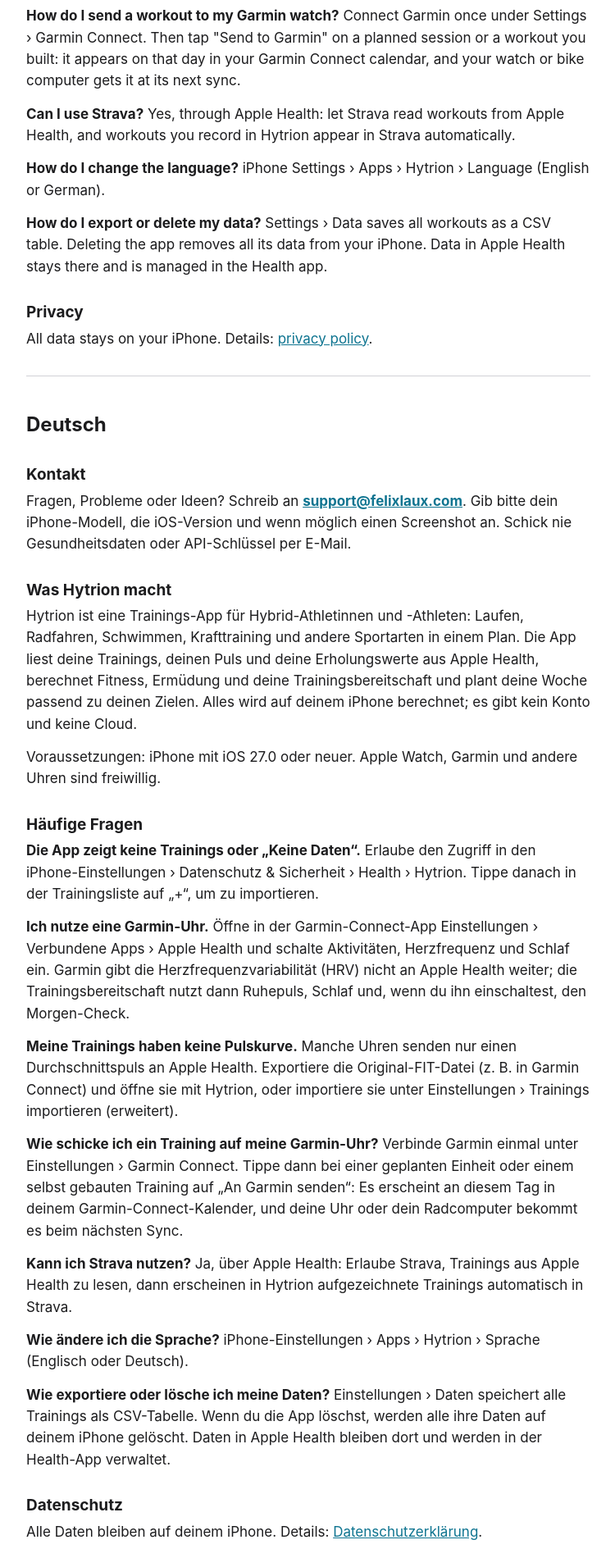
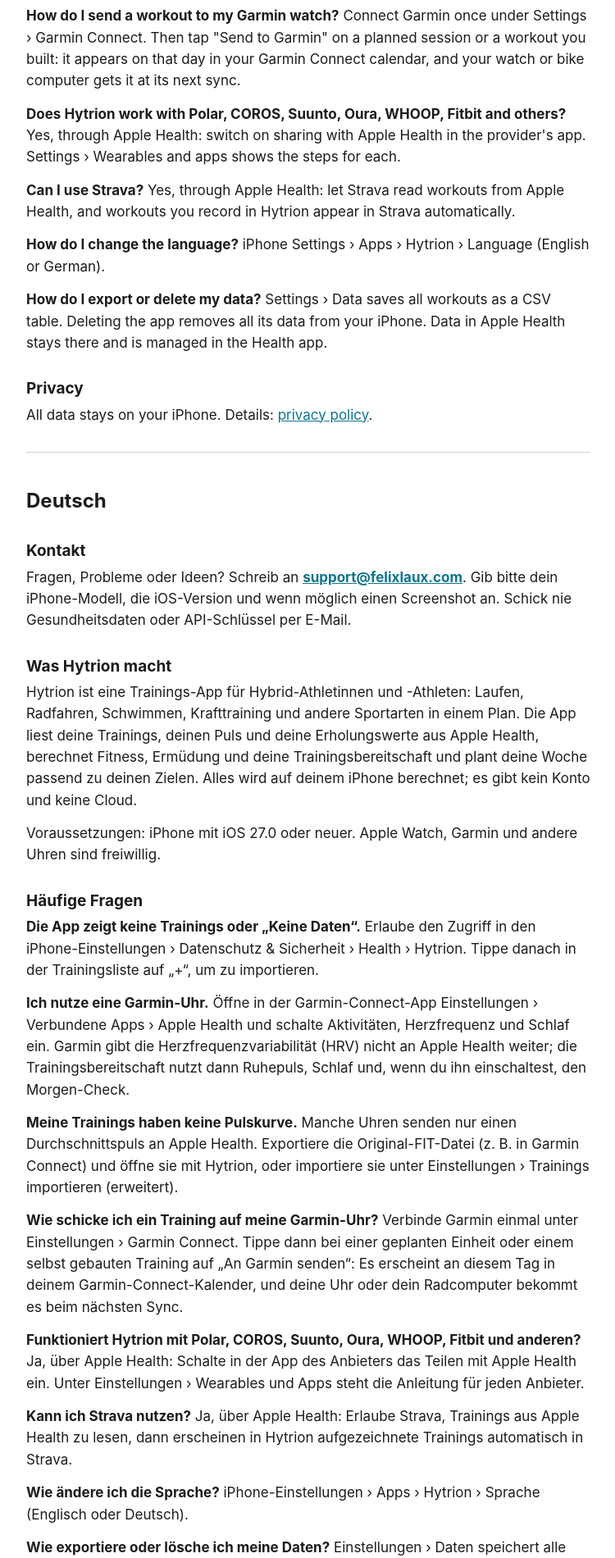
Before and after one commit to hybridperformancelabs/app-pages, a plain HTML site: page support/index.html in a window 1280 px wide. Shown: the part 955-2855 px from the top of the page at 82% size, without its empty margins (264-1014 px from the left). Drawn offline with Linux system fonts and the light colour scheme.

Commit message:
Update pages from a92c085

```diff
--- a/support/index.html
+++ b/support/index.html
@@ -41,6 +41,7 @@ hr { border: 0; border-top: 1px solid var(--line); margin: 32px 0; }
 <p><strong>I use a Garmin watch.</strong> In the Garmin Connect app, open Settings › Connected Apps › Apple Health and switch on workouts, heart rate and sleep. Garmin doesn't send heart rate variability (HRV) to Apple Health, so the training readiness then uses resting heart rate, sleep and, if you switch it on, the morning check-in.</p>
 <p><strong>My workouts have no heart rate curve.</strong> Some watches send only an average heart rate to Apple Health. Export the original FIT file (e.g. in Garmin Connect) and open it with Hytrion, or import it under Settings › Import workouts (advanced).</p>
 <p><strong>How do I send a workout to my Garmin watch?</strong> Connect Garmin once under Settings › Garmin Connect. Then tap "Send to Garmin" on a planned session or a workout you built: it appears on that day in your Garmin Connect calendar, and your watch or bike computer gets it at its next sync.</p>
+<p><strong>Does Hytrion work with Polar, COROS, Suunto, Oura, WHOOP, Fitbit and others?</strong> Yes, through Apple Health: switch on sharing with Apple Health in the provider's app. Settings › Wearables and apps shows the steps for each.</p>
 <p><strong>Can I use Strava?</strong> Yes, through Apple Health: let Strava read workouts from Apple Health, and workouts you record in Hytrion appear in Strava automatically.</p>
 <p><strong>How do I change the language?</strong> iPhone Settings › Apps › Hytrion › Language (English or German).</p>
 <p><strong>How do I export or delete my data?</strong> Settings › Data saves all workouts as a CSV table. Deleting the app removes all its data from your iPhone. Data in Apple Health stays there and is managed in the Health app.</p>
@@ -59,6 +60,7 @@ hr { border: 0; border-top: 1px solid var(--line); margin: 32px 0; }
 <p><strong>Ich nutze eine Garmin-Uhr.</strong> Öffne in der Garmin-Connect-App Einstellungen › Verbundene Apps › Apple Health und schalte Aktivitäten, Herzfrequenz und Schlaf ein. Garmin gibt die Herzfrequenzvariabilität (HRV) nicht an Apple Health weiter; die Trainingsbereitschaft nutzt dann Ruhepuls, Schlaf und, wenn du ihn einschaltest, den Morgen-Check.</p>
 <p><strong>Meine Trainings haben keine Pulskurve.</strong> Manche Uhren senden nur einen Durchschnittspuls an Apple Health. Exportiere die Original-FIT-Datei (z. B. in Garmin Connect) und öffne sie mit Hytrion, oder importiere sie unter Einstellungen › Trainings importieren (erweitert).</p>
 <p><strong>Wie schicke ich ein Training auf meine Garmin-Uhr?</strong> Verbinde Garmin einmal unter Einstellungen › Garmin Connect. Tippe dann bei einer geplanten Einheit oder einem selbst gebauten Training auf „An Garmin senden“: Es erscheint an diesem Tag in deinem Garmin-Connect-Kalender, und deine Uhr oder dein Radcomputer bekommt es beim nächsten Sync.</p>
+<p><strong>Funktioniert Hytrion mit Polar, COROS, Suunto, Oura, WHOOP, Fitbit und anderen?</strong> Ja, über Apple Health: Schalte in der App des Anbieters das Teilen mit Apple Health ein. Unter Einstellungen › Wearables und Apps steht die Anleitung für jeden Anbieter.</p>
 <p><strong>Kann ich Strava nutzen?</strong> Ja, über Apple Health: Erlaube Strava, Trainings aus Apple Health zu lesen, dann erscheinen in Hytrion aufgezeichnete Trainings automatisch in Strava.</p>
 <p><strong>Wie ändere ich die Sprache?</strong> iPhone-Einstellungen › Apps › Hytrion › Sprache (Englisch oder Deutsch).</p>
 <p><strong>Wie exportiere oder lösche ich meine Daten?</strong> Einstellungen › Daten speichert alle Trainings als CSV-Tabelle. Wenn du die App löschst, werden alle ihre Daten auf deinem iPhone gelöscht. Daten in Apple Health bleiben dort und werden in der Health-App verwaltet.</p>
```
